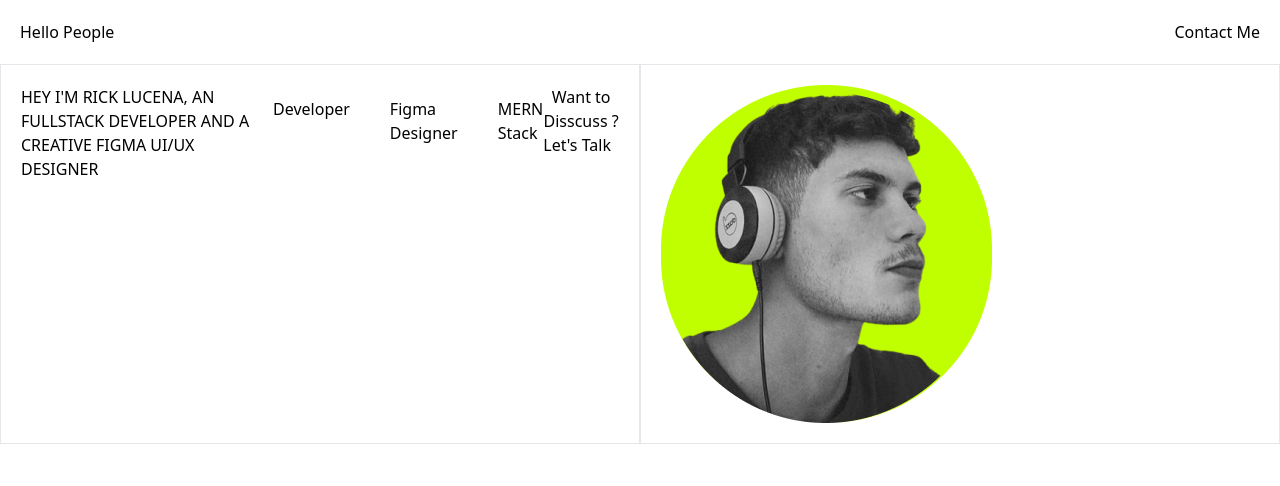
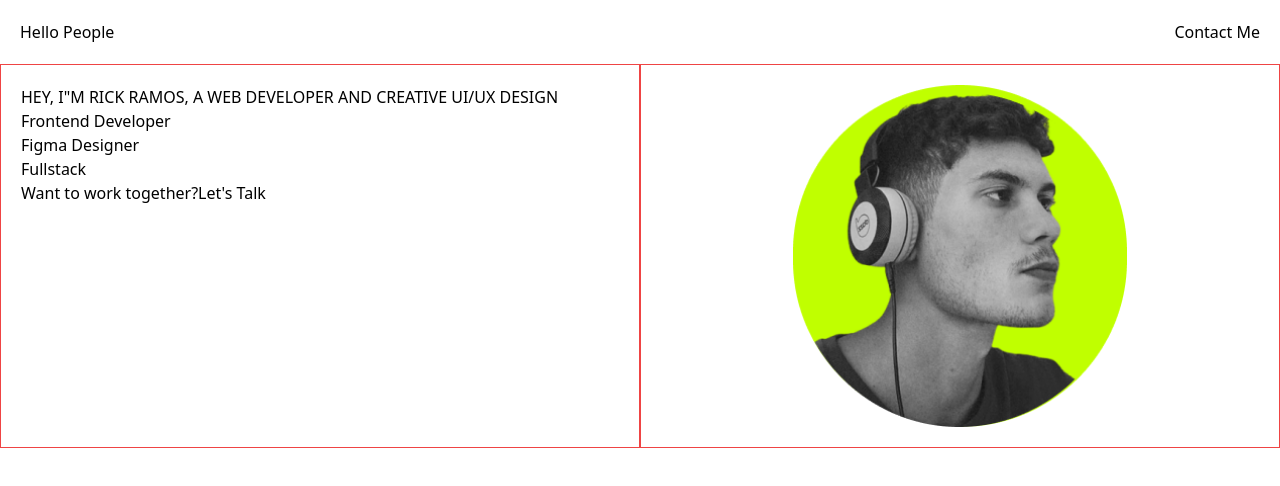
Before and after one commit to SrLuc/NewPortifolio, a React (Vite) app: page / in a window 1280 px wide. Shown: the top 486 px of the page. Built offline with nearby package versions, Linux system fonts and the light colour scheme.

Commit message:
removing some components that not work and rebuild Container Component

```diff
--- a/src/components/UIelements/Container.jsx
+++ b/src/components/UIelements/Container.jsx
@@ -1,5 +1,5 @@
-const Container = ({ children, direction, content}) => {
-  return <section className={`border p-5 flex flex-${direction} justify-${content} w-full `}>{children}</section>;
+const Container = ({ children }) => {
+  return <section className="lg:flex md:flex ">{children}</section>;
 };
 
 export default Container;
--- a/src/components/UIelements/HomeContainer.jsx
+++ /dev/null
@@ -1,7 +0,0 @@
-import "./style.css";
-
-const HomeContainer = ({ children }) => {
-  return <section className="Container">{children}</section>;
-};
-
-export default HomeContainer;
--- a/src/components/UIelements/style.css
+++ /dev/null
@@ -1,12 +0,0 @@
-.Container {
-    width: 100%;
-    height: 100%;
-    display: flex;
-    justify-content: space-between;
-  }
-
-  @media screen and (max-width: 600px) {
-    .Container {
-      flex-direction: column;
-    }
-  }
--- a/src/components/typograph/Text.jsx
+++ /dev/null
@@ -1,5 +0,0 @@
-const Text = ({ children, size, bold, heigth }) => {
-  return <p className={`text-${size} font-${bold} leading-${heigth}`}>{children}</p>;
-};
-
-export default Text;
--- a/src/pages/Home.jsx
+++ b/src/pages/Home.jsx
@@ -1,35 +1,32 @@
 import React from "react";
 
-import HomeContainer from "../components/UIelements/HomeContainer";
 import HomeHeader from "../components/UIelements/HomeHeader";
 import Container from "../components/UIelements/Container";
-import Text from "../components/typograph/Text";
-import MeProfile from "../../src/assets/image/Me.png";
+import Profile from "../../src/assets/image/Me.png";
 
 const Home = () => {
   return (
     <React.Fragment>
       <HomeHeader />
-      <HomeContainer>
-        <Container direction={"col"}>
-          <Text bold={"bold"} heigth={"loose"} size={"5xl"}>
-            HEY I'M RICK LUCENA, AN FULLSTACK DEVELOPER AND A CREATIVE FIGMA
-            UI/UX DESIGNER
-          </Text>
-          <ul className="flex w-full justify-start gap-10 py-3">
-            <li>Developer</li>
+      <Container>
+        <section className="border border-red-500 h-96 p-5 w-full">
+          <h1>
+            HEY, I"M RICK RAMOS, A WEB DEVELOPER AND CREATIVE UI/UX DESIGN
+          </h1>
+          <ul>
+            <li>Frontend Developer</li>
             <li>Figma Designer</li>
-            <li>MERN Stack</li>
+            <li>Fullstack</li>
           </ul>
           <nav>
-            <button>Want to Disscuss ?</button>
-            <button>Let's Talk</button>
+            <button>Want to work together?</button>
+            <span>Let's Talk</span>
           </nav>
-        </Container>
-        <Container content={"center"}>
-          <img src={MeProfile} alt="" />
-        </Container>
-      </HomeContainer>
+        </section>
+        <section className="border border-red-500 h-96 p-5 w-full flex justify-center">
+          <img src={Profile} alt="" />
+        </section>
+      </Container>
     </React.Fragment>
   );
 };
```
